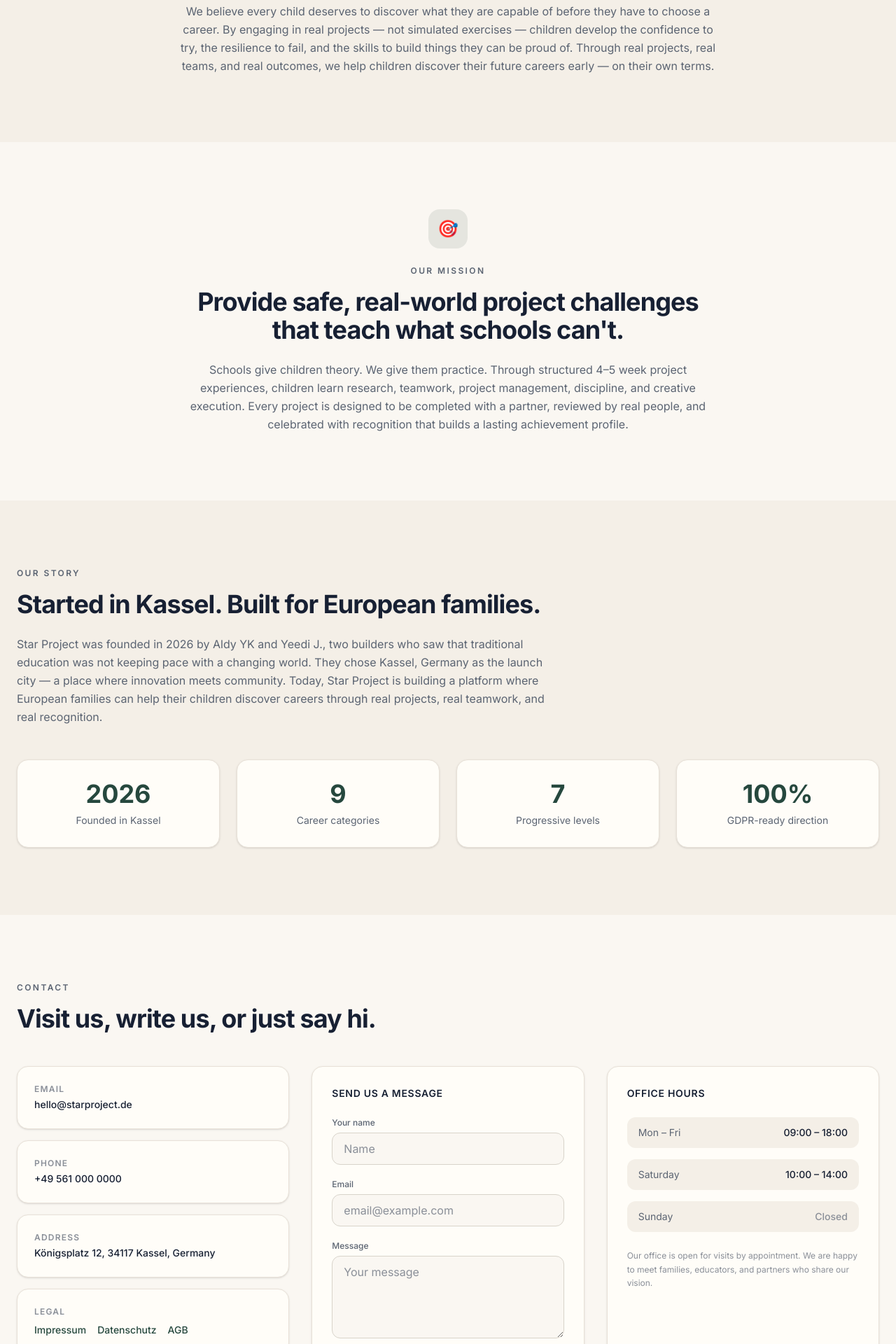
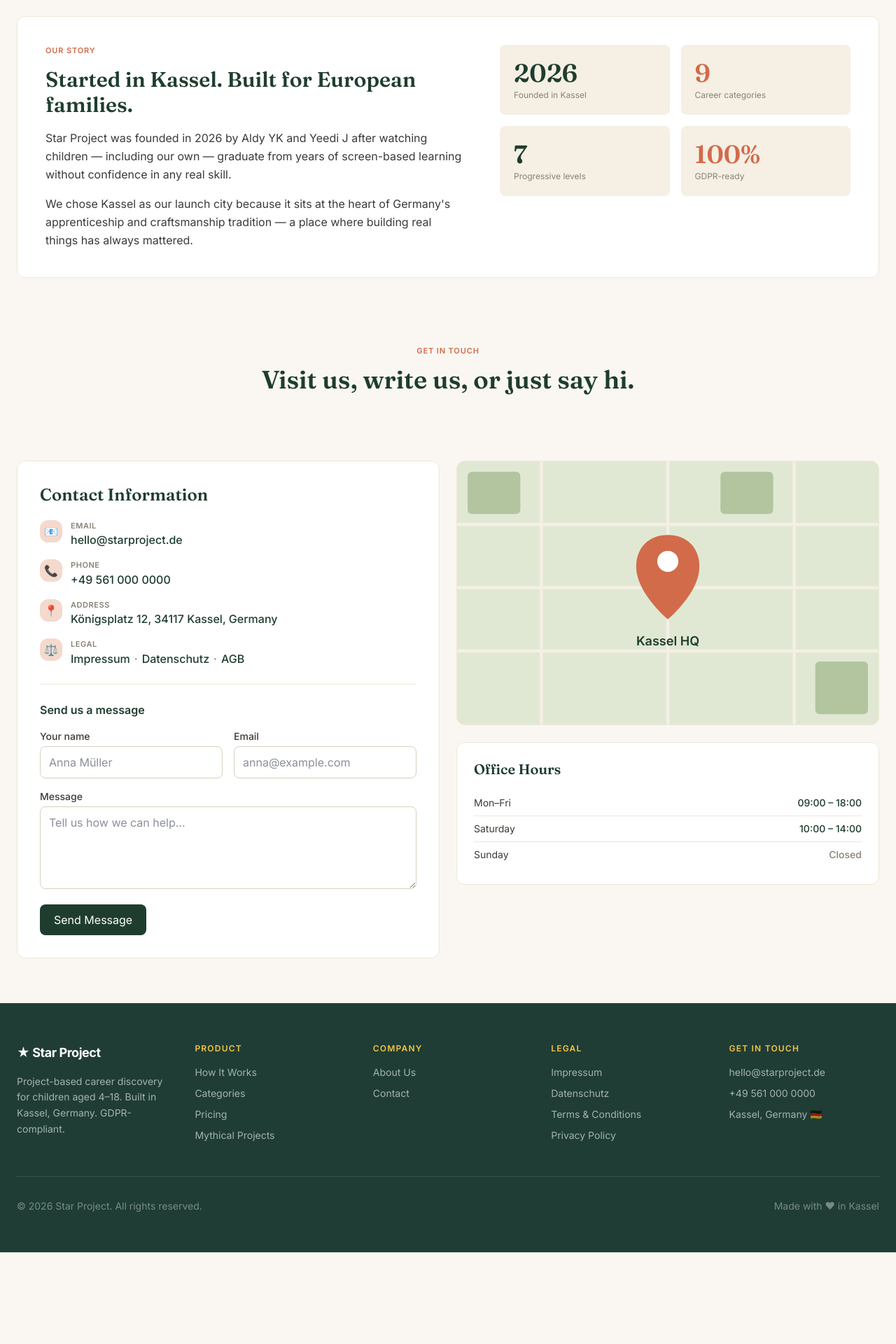
Before and after one commit to iyikbe/star-project-pwa, a React (Vite) app: page /about in a window 1280 px wide. Shown: the part 860-2780 px from the top of the page at 70% size. After the commit the page ends 2649 px from the top, so only its background shows below. Built offline with nearby package versions, Linux system fonts and the light colour scheme.

Commit message:
feat(about): rebuild about page from mockup p.02

```diff
--- a/src/features/public/AboutPage.tsx
+++ b/src/features/public/AboutPage.tsx
@@ -1,30 +1,19 @@
-type StatCard = {
-  value: string
-  label: string
-}
+import { SectionEyebrow, IconTile } from '../../components/ui'
 
-const FOUNDER_STATS: StatCard[] = [
-  { value: '2026', label: 'Founded in Kassel' },
-  { value: '9', label: 'Career categories' },
-  { value: '7', label: 'Progressive levels' },
-  { value: '100%', label: 'GDPR-ready direction' },
-]
+/* ─── Section 1 – Hero ─── */
 
 function HeroSection() {
   return (
-    <section className="bg-[#26483E] px-6 py-20 text-[#FFFDF8] md:py-28">
-      <div className="mx-auto max-w-7xl">
-        <p className="text-xs font-semibold uppercase tracking-[0.2em] text-[#F4C542]">
-          About Star Project
-        </p>
-
-        <h1 className="mt-6 text-4xl font-bold leading-tight tracking-tight md:text-5xl md:leading-[1.15]">
-          We help children become
-          <br />
-          creators of their future.
+    <section className="text-center">
+      <div className="mx-auto max-w-3xl">
+        <SectionEyebrow color="coral" className="text-center">
+          ABOUT STAR PROJECT
+        </SectionEyebrow>
+        <h1 className="font-serif mt-5 text-4xl font-semibold leading-[1.1] tracking-normal text-sp-primary md:text-5xl lg:text-6xl">
+          We help children become<br />
+          <span className="italic text-sp-accent-green">creators of their future.</span>
         </h1>
-
-        <p className="mt-6 max-w-2xl text-base leading-relaxed text-[#D8D3CA] md:text-lg">
+        <p className="mx-auto mt-6 max-w-2xl text-sp-text-muted">
           Star Project is an education technology company building real-world project experiences
           that prepare children for a rapidly changing world — through doing, not just watching.
         </p>
@@ -33,212 +22,82 @@ function HeroSection() {
   )
 }
 
-function VisionSection() {
+/* ─── Section 2 – Vision + Mission ─── */
+
+function VisionMissionSection() {
   return (
-    <section className="bg-[#F4EFE7] px-6 py-20 md:py-24">
-      <div className="mx-auto max-w-7xl">
-        <div className="mx-auto max-w-3xl text-center">
-          <div className="mx-auto mb-6 flex h-14 w-14 items-center justify-center rounded-2xl bg-[#26483E]/10 text-2xl">
-            🔭
-          </div>
-          <p className="text-xs font-semibold uppercase tracking-[0.2em] text-[#5B6472]">
-            Our Vision
+    <section className="grid gap-6 md:grid-cols-2">
+      {/* Vision — dark card */}
+      <div className="rounded-xl border border-sp-primary bg-sp-primary p-8 text-white md:p-10">
+        <p className="text-[11px] font-semibold uppercase tracking-[0.08em] text-sp-coral-bg-soft">
+          OUR VISION
         </p>
-          <h2 className="mt-4 text-3xl font-bold tracking-tight text-[#172033] md:text-4xl">
+        <h3 className="font-serif mt-4 text-2xl font-semibold leading-tight md:text-3xl">
           A generation of children who know how to build, test, and improve.
-          </h2>
-          <p className="mt-6 text-base leading-relaxed text-[#5B6472]">
-            We believe every child deserves to discover what they are capable of before they have to
-            choose a career. By engaging in real projects — not simulated exercises — children develop
-            the confidence to try, the resilience to fail, and the skills to build things they can be
-            proud of. Through real projects, real teams, and real outcomes, we help children discover
-            their future careers early — on their own terms.
+        </h3>
+        <p className="mt-4 leading-relaxed text-white/80">
+          We see a future where every child has the chance to discover real careers early — by doing
+          real projects, working with real teams, and building real things they can be proud of.
         </p>
       </div>
+
+      {/* Mission — white card */}
+      <div className="rounded-xl border border-sp-border-soft bg-white p-8 md:p-10">
+        <SectionEyebrow color="coral">OUR MISSION</SectionEyebrow>
+        <h3 className="font-serif mt-4 text-2xl font-semibold leading-tight text-sp-primary md:text-3xl">
+          Provide safe, real-world project challenges that teach what schools can&apos;t.
+        </h3>
+        <p className="mt-4 leading-relaxed text-sp-text-primary">
+          We deliver structured 4–5 week project experiences that teach research, teamwork, project
+          management, discipline, and creative execution — wrapped in a safe, parent-managed
+          platform.
+        </p>
       </div>
     </section>
   )
 }
 
-function MissionSection() {
-  return (
-    <section className="px-6 py-20 md:py-24">
-      <div className="mx-auto max-w-7xl">
-        <div className="mx-auto max-w-3xl text-center">
-          <div className="mx-auto mb-6 flex h-14 w-14 items-center justify-center rounded-2xl bg-[#26483E]/10 text-2xl">
-            🎯
-          </div>
-          <p className="text-xs font-semibold uppercase tracking-[0.2em] text-[#5B6472]">
-            Our Mission
-          </p>
-          <h2 className="mt-4 text-3xl font-bold tracking-tight text-[#172033] md:text-4xl">
-            Provide safe, real-world project challenges that teach what schools can&apos;t.
-          </h2>
-          <p className="mt-6 text-base leading-relaxed text-[#5B6472]">
-            Schools give children theory. We give them practice. Through structured 4–5 week project
-            experiences, children learn research, teamwork, project management, discipline, and
-            creative execution. Every project is designed to be completed with a partner, reviewed by
-            real people, and celebrated with recognition that builds a lasting achievement profile.
-          </p>
-        </div>
-      </div>
-    </section>
-  )
-}
+/* ─── Section 3 – Our Story + Stats ─── */
 
 function StorySection() {
   return (
-    <section className="bg-[#F4EFE7] px-6 py-20 md:py-24">
-      <div className="mx-auto max-w-7xl">
-        <p className="text-xs font-semibold uppercase tracking-[0.2em] text-[#5B6472]">
-          Our Story
+    <section className="rounded-xl border border-sp-border-soft bg-white p-6 md:p-10">
+      <div className="grid items-start gap-8 md:grid-cols-[1.2fr_1fr] md:gap-12">
+        {/* Left — story */}
+        <div>
+          <SectionEyebrow color="coral">OUR STORY</SectionEyebrow>
+          <h3 className="font-serif mt-4 text-2xl font-semibold text-sp-primary md:text-3xl">
+            Started in Kassel. Built for European families.
+          </h3>
+          <p className="mt-4 leading-relaxed text-sp-text-primary">
+            Star Project was founded in 2026 by Aldy YK and Yeedi J after watching children —
+            including our own — graduate from years of screen-based learning without confidence in
+            any real skill.
           </p>
-        <h2 className="mt-4 text-3xl font-bold tracking-tight text-[#172033] md:text-4xl">
-          Started in Kassel. Built for European families.
-        </h2>
-        <p className="mt-6 max-w-3xl text-base leading-relaxed text-[#5B6472]">
-          Star Project was founded in 2026 by Aldy YK and Yeedi J., two builders who saw that
-          traditional education was not keeping pace with a changing world. They chose Kassel,
-          Germany as the launch city — a place where innovation meets community. Today, Star Project
-          is building a platform where European families can help their children discover careers
-          through real projects, real teamwork, and real recognition.
-        </p>
-
-        <div className="mt-12 grid gap-6 sm:grid-cols-2 lg:grid-cols-4">
-          {FOUNDER_STATS.map((stat) => (
-            <div
-              key={stat.label}
-              className="rounded-2xl border border-[#E8E1D8] bg-[#FFFDF8] p-7 text-center shadow-sm"
-            >
-              <p className="text-4xl font-bold text-[#26483E]">{stat.value}</p>
-              <p className="mt-2 text-sm text-[#5B6472]">{stat.label}</p>
-            </div>
-          ))}
-        </div>
-      </div>
-    </section>
-  )
-}
-
-function ContactSection() {
-  return (
-    <section className="px-6 py-20 md:py-24">
-      <div className="mx-auto max-w-7xl">
-        <p className="text-xs font-semibold uppercase tracking-[0.2em] text-[#5B6472]">Contact</p>
-        <h2 className="mt-4 text-3xl font-bold tracking-tight text-[#172033] md:text-4xl">
-          Visit us, write us, or just say hi.
-        </h2>
-
-        <div className="mt-12 grid gap-8 lg:grid-cols-3">
-          <div className="space-y-4 lg:col-span-1">
-            <div className="rounded-2xl border border-[#E8E1D8] bg-[#FFFDF8] p-6 shadow-sm">
-              <p className="mb-1 text-xs font-semibold uppercase tracking-widest text-[#8A8F98]">
-                Email
-              </p>
-              <p className="text-sm font-medium text-[#172033]">hello@starproject.de</p>
-            </div>
-            <div className="rounded-2xl border border-[#E8E1D8] bg-[#FFFDF8] p-6 shadow-sm">
-              <p className="mb-1 text-xs font-semibold uppercase tracking-widest text-[#8A8F98]">
-                Phone
-              </p>
-              <p className="text-sm font-medium text-[#172033]">+49 561 000 0000</p>
-            </div>
-            <div className="rounded-2xl border border-[#E8E1D8] bg-[#FFFDF8] p-6 shadow-sm">
-              <p className="mb-1 text-xs font-semibold uppercase tracking-widest text-[#8A8F98]">
-                Address
-              </p>
-              <p className="text-sm font-medium text-[#172033]">
-                Königsplatz 12, 34117 Kassel, Germany
+          <p className="mt-4 leading-relaxed text-sp-text-primary">
+            We chose Kassel as our launch city because it sits at the heart of Germany&apos;s
+            apprenticeship and craftsmanship tradition — a place where building real things has
+            always mattered.
           </p>
         </div>
-            <div className="rounded-2xl border border-[#E8E1D8] bg-[#FFFDF8] p-6 shadow-sm">
-              <p className="mb-1 text-xs font-semibold uppercase tracking-widest text-[#8A8F98]">
-                Legal
-              </p>
-              <div className="mt-2 flex flex-wrap gap-x-4 gap-y-1.5 text-sm font-medium text-[#26483E]">
-                <a href="#" className="transition-colors hover:text-[#547C6A]">
-                  Impressum
-                </a>
-                <a href="#" className="transition-colors hover:text-[#547C6A]">
-                  Datenschutz
-                </a>
-                <a href="#" className="transition-colors hover:text-[#547C6A]">
-                  AGB
-                </a>
+
+        {/* Right — 2x2 stat grid */}
+        <div className="grid grid-cols-2 gap-3 md:gap-4">
+          <div className="rounded-lg bg-sp-bg-card-muted p-5">
+            <p className="font-serif text-3xl font-semibold text-sp-primary md:text-4xl">2026</p>
+            <p className="mt-1 text-xs text-sp-text-muted">Founded in Kassel</p>
           </div>
+          <div className="rounded-lg bg-sp-bg-card-muted p-5">
+            <p className="font-serif text-3xl font-semibold text-sp-coral md:text-4xl">9</p>
+            <p className="mt-1 text-xs text-sp-text-muted">Career categories</p>
           </div>
+          <div className="rounded-lg bg-sp-bg-card-muted p-5">
+            <p className="font-serif text-3xl font-semibold text-sp-primary md:text-4xl">7</p>
+            <p className="mt-1 text-xs text-sp-text-muted">Progressive levels</p>
           </div>
-
-          <div className="rounded-2xl border border-[#E8E1D8] bg-[#FFFDF8] p-7 shadow-sm lg:col-span-1">
-            <p className="mb-6 text-sm font-semibold uppercase tracking-wider text-[#172033]">
-              Send us a message
-            </p>
-            <form className="space-y-5" onSubmit={(e) => e.preventDefault()}>
-              <div>
-                <label htmlFor="name" className="block text-xs font-medium text-[#5B6472]">
-                  Your name
-                </label>
-                <input
-                  id="name"
-                  type="text"
-                  className="mt-1.5 w-full rounded-xl border border-[#D8D3CA] bg-[#FAF7F2] px-4 py-2.5 text-sm text-[#172033] placeholder-[#8A8F98] outline-none transition-colors focus:border-[#26483E] focus:ring-1 focus:ring-[#26483E]"
-                  placeholder="Name"
-                />
-              </div>
-              <div>
-                <label htmlFor="email" className="block text-xs font-medium text-[#5B6472]">
-                  Email
-                </label>
-                <input
-                  id="email"
-                  type="email"
-                  className="mt-1.5 w-full rounded-xl border border-[#D8D3CA] bg-[#FAF7F2] px-4 py-2.5 text-sm text-[#172033] placeholder-[#8A8F98] outline-none transition-colors focus:border-[#26483E] focus:ring-1 focus:ring-[#26483E]"
-                  placeholder="email@example.com"
-                />
-              </div>
-              <div>
-                <label htmlFor="message" className="block text-xs font-medium text-[#5B6472]">
-                  Message
-                </label>
-                <textarea
-                  id="message"
-                  rows={4}
-                  className="mt-1.5 w-full rounded-xl border border-[#D8D3CA] bg-[#FAF7F2] px-4 py-2.5 text-sm text-[#172033] placeholder-[#8A8F98] outline-none transition-colors focus:border-[#26483E] focus:ring-1 focus:ring-[#26483E]"
-                  placeholder="Your message"
-                />
-              </div>
-              <button
-                type="submit"
-                className="rounded-full bg-[#26483E] px-7 py-2.5 text-sm font-semibold text-white shadow-sm transition-all hover:bg-[#1F3D35] hover:shadow-md"
-              >
-                Send Message
-              </button>
-            </form>
-          </div>
-
-          <div className="rounded-2xl border border-[#E8E1D8] bg-[#FFFDF8] p-7 shadow-sm lg:col-span-1">
-            <p className="mb-6 text-sm font-semibold uppercase tracking-wider text-[#172033]">
-              Office Hours
-            </p>
-            <div className="space-y-4 text-sm">
-              <div className="flex items-center justify-between rounded-xl bg-[#F4EFE7] px-4 py-3">
-                <span className="text-[#5B6472]">Mon – Fri</span>
-                <span className="font-medium text-[#172033]">09:00 – 18:00</span>
-              </div>
-              <div className="flex items-center justify-between rounded-xl bg-[#F4EFE7] px-4 py-3">
-                <span className="text-[#5B6472]">Saturday</span>
-                <span className="font-medium text-[#172033]">10:00 – 14:00</span>
-              </div>
-              <div className="flex items-center justify-between rounded-xl bg-[#F4EFE7] px-4 py-3">
-                <span className="text-[#5B6472]">Sunday</span>
-                <span className="font-medium text-[#8A8F98]">Closed</span>
-              </div>
-            </div>
-
-            <p className="mt-6 text-xs leading-relaxed text-[#8A8F98]">
-              Our office is open for visits by appointment. We are happy to meet families, educators,
-              and partners who share our vision.
-            </p>
+          <div className="rounded-lg bg-sp-bg-card-muted p-5">
+            <p className="font-serif text-3xl font-semibold text-sp-coral md:text-4xl">100%</p>
+            <p className="mt-1 text-xs text-sp-text-muted">GDPR-ready</p>
           </div>
         </div>
       </div>
@@ -246,14 +105,218 @@ function ContactSection() {
   )
 }
 
+/* ─── Section 4 – Get in Touch header ─── */
+
+function ContactHeader() {
+  return (
+    <section className="text-center">
+      <SectionEyebrow color="coral" className="text-center">
+        GET IN TOUCH
+      </SectionEyebrow>
+      <h2 className="font-serif mt-3 text-3xl font-semibold text-sp-primary md:text-4xl">
+        Visit us, write us, or just say hi.
+      </h2>
+    </section>
+  )
+}
+
+/* ─── Section 5 – Contact ─── */
+
+function ContactFormCard() {
+  return (
+    <div className="rounded-xl border border-sp-border-soft bg-white p-6 md:p-8">
+      <h3 className="font-serif text-xl font-semibold text-sp-primary md:text-2xl">
+        Contact Information
+      </h3>
+
+      {/* Info rows */}
+      <div className="mt-5 space-y-4">
+        <div className="flex items-start gap-3">
+          <IconTile size="sm" tint="coral">📧</IconTile>
+          <div>
+            <p className="text-[11px] font-semibold uppercase tracking-wider text-sp-text-muted">
+              EMAIL
+            </p>
+            <a href="mailto:hello@starproject.de" className="font-medium text-sp-primary hover:underline">
+              hello@starproject.de
+            </a>
+          </div>
+        </div>
+        <div className="flex items-start gap-3">
+          <IconTile size="sm" tint="coral">📞</IconTile>
+          <div>
+            <p className="text-[11px] font-semibold uppercase tracking-wider text-sp-text-muted">
+              PHONE
+            </p>
+            <a href="tel:+495610000000" className="font-medium text-sp-primary hover:underline">
+              +49 561 000 0000
+            </a>
+          </div>
+        </div>
+        <div className="flex items-start gap-3">
+          <IconTile size="sm" tint="coral">📍</IconTile>
+          <div>
+            <p className="text-[11px] font-semibold uppercase tracking-wider text-sp-text-muted">
+              ADDRESS
+            </p>
+            <p className="font-medium text-sp-primary">Königsplatz 12, 34117 Kassel, Germany</p>
+          </div>
+        </div>
+        <div className="flex items-start gap-3">
+          <IconTile size="sm" tint="coral">⚖️</IconTile>
+          <div>
+            <p className="text-[11px] font-semibold uppercase tracking-wider text-sp-text-muted">
+              LEGAL
+            </p>
+            <p className="font-medium text-sp-primary">
+              <a href="#" className="hover:underline">Impressum</a>
+              <span className="mx-1.5 text-sp-text-muted">·</span>
+              <a href="#" className="hover:underline">Datenschutz</a>
+              <span className="mx-1.5 text-sp-text-muted">·</span>
+              <a href="#" className="hover:underline">AGB</a>
+            </p>
+          </div>
+        </div>
+      </div>
+
+      <hr className="my-6 border-sp-border-soft" />
+
+      {/* Form */}
+      <h4 className="font-semibold text-sp-primary">Send us a message</h4>
+      <form className="mt-4" onSubmit={(e) => { e.preventDefault(); alert('Thank you — message logged.'); }}>
+        <div className="grid gap-4 md:grid-cols-2">
+          <div>
+            <label htmlFor="contact-name" className="mb-1 block text-sm font-medium text-sp-text-primary">
+              Your name
+            </label>
+            <input
+              id="contact-name"
+              type="text"
+              placeholder="Anna Müller"
+              className="w-full rounded-lg border border-sp-border-input bg-white px-3 py-2.5 text-sm outline-none focus:border-sp-primary"
+            />
+          </div>
+          <div>
+            <label htmlFor="contact-email" className="mb-1 block text-sm font-medium text-sp-text-primary">
+              Email
+            </label>
+            <input
+              id="contact-email"
+              type="email"
+              placeholder="anna@example.com"
+              className="w-full rounded-lg border border-sp-border-input bg-white px-3 py-2.5 text-sm outline-none focus:border-sp-primary"
+            />
+          </div>
+        </div>
+        <div className="mt-4">
+          <label htmlFor="contact-message" className="mb-1 block text-sm font-medium text-sp-text-primary">
+            Message
+          </label>
+          <textarea
+            id="contact-message"
+            rows={4}
+            placeholder="Tell us how we can help..."
+            className="w-full rounded-lg border border-sp-border-input bg-white px-3 py-2.5 text-sm outline-none focus:border-sp-primary"
+          />
+        </div>
+        <button
+          type="submit"
+          className="mt-4 rounded-lg bg-sp-primary px-5 py-2.5 text-sm font-semibold text-white transition-colors hover:bg-sp-primary-hover"
+        >
+          Send Message
+        </button>
+      </form>
+    </div>
+  )
+}
+
+/* ─── Office Hours Card ─── */
+
+function OfficeHoursCard() {
+  const hours = [
+    { day: 'Mon–Fri', time: '09:00 – 18:00', highlight: true },
+    { day: 'Saturday', time: '10:00 – 14:00', highlight: true },
+    { day: 'Sunday', time: 'Closed', highlight: false },
+  ]
+
+  return (
+    <div className="rounded-xl border border-sp-border-soft bg-white p-6">
+      <h3 className="font-serif text-xl font-semibold text-sp-primary">Office Hours</h3>
+      <div className="mt-4">
+        {hours.map((h) => (
+          <div
+            key={h.day}
+            className="flex items-center justify-between border-b border-sp-border-soft py-2 last:border-0"
+          >
+            <span className="text-sm text-sp-text-primary">{h.day}</span>
+            <span className={`text-sm font-medium ${h.highlight ? 'text-sp-primary' : 'text-sp-text-muted'}`}>
+              {h.time}
+            </span>
+          </div>
+        ))}
+      </div>
+    </div>
+  )
+}
+
+/* ─── Map Card ─── */
+
+function MapCard() {
+  return (
+    <div className="overflow-hidden rounded-xl border border-sp-border-soft" style={{ background: '#E0E8D4' }}>
+      <div className="aspect-[16/10]">
+        <svg
+          viewBox="0 0 400 250"
+          className="h-full w-full"
+          aria-label="Approximate location of Star Project Kassel office"
+        >
+          {/* Horizontal streets */}
+          <line x1="0" y1="60" x2="400" y2="60" stroke="#F5EFE4" strokeWidth="3" />
+          <line x1="0" y1="120" x2="400" y2="120" stroke="#F5EFE4" strokeWidth="3" />
+          <line x1="0" y1="180" x2="400" y2="180" stroke="#F5EFE4" strokeWidth="3" />
+
+          {/* Vertical streets */}
+          <line x1="80" y1="0" x2="80" y2="250" stroke="#F5EFE4" strokeWidth="3" />
+          <line x1="200" y1="0" x2="200" y2="250" stroke="#F5EFE4" strokeWidth="3" />
+          <line x1="320" y1="0" x2="320" y2="250" stroke="#F5EFE4" strokeWidth="3" />
+
+          {/* Parks */}
+          <rect x="10" y="10" width="50" height="40" rx="4" fill="#6B8E4E" opacity="0.4" />
+          <rect x="340" y="190" width="50" height="50" rx="4" fill="#6B8E4E" opacity="0.4" />
+          <rect x="250" y="10" width="50" height="40" rx="4" fill="#6B8E4E" opacity="0.4" />
+
+          {/* Pin */}
+          <g transform="translate(200, 100)">
+            <path d="M0,-30 C-18,-30 -30,-18 -30,0 C-30,25 0,50 0,50 C0,50 30,25 30,0 C30,-18 18,-30 0,-30Z" fill="#D26B4A" />
+            <circle cx="0" cy="-5" r="10" fill="white" />
+          </g>
+
+          {/* Label */}
+          <text x="200" y="175" textAnchor="middle" className="text-xs font-semibold" fill="#1F3D2E">
+            Kassel HQ
+          </text>
+        </svg>
+      </div>
+    </div>
+  )
+}
+
+/* ─── Page export ─── */
+
 export function AboutPage() {
   return (
-    <>
+    <div className="mx-auto flex max-w-7xl flex-col gap-16 px-4 py-12 md:gap-24 md:px-6 md:py-16">
       <HeroSection />
-      <VisionSection />
-      <MissionSection />
+      <VisionMissionSection />
       <StorySection />
-      <ContactSection />
-    </>
+      <ContactHeader />
+      <section className="grid gap-6 md:grid-cols-2">
+        <ContactFormCard />
+        <div className="flex flex-col gap-6">
+          <MapCard />
+          <OfficeHoursCard />
+        </div>
+      </section>
+    </div>
   )
 }
```
Lines whose indentation alone changed are shown as unchanged.
